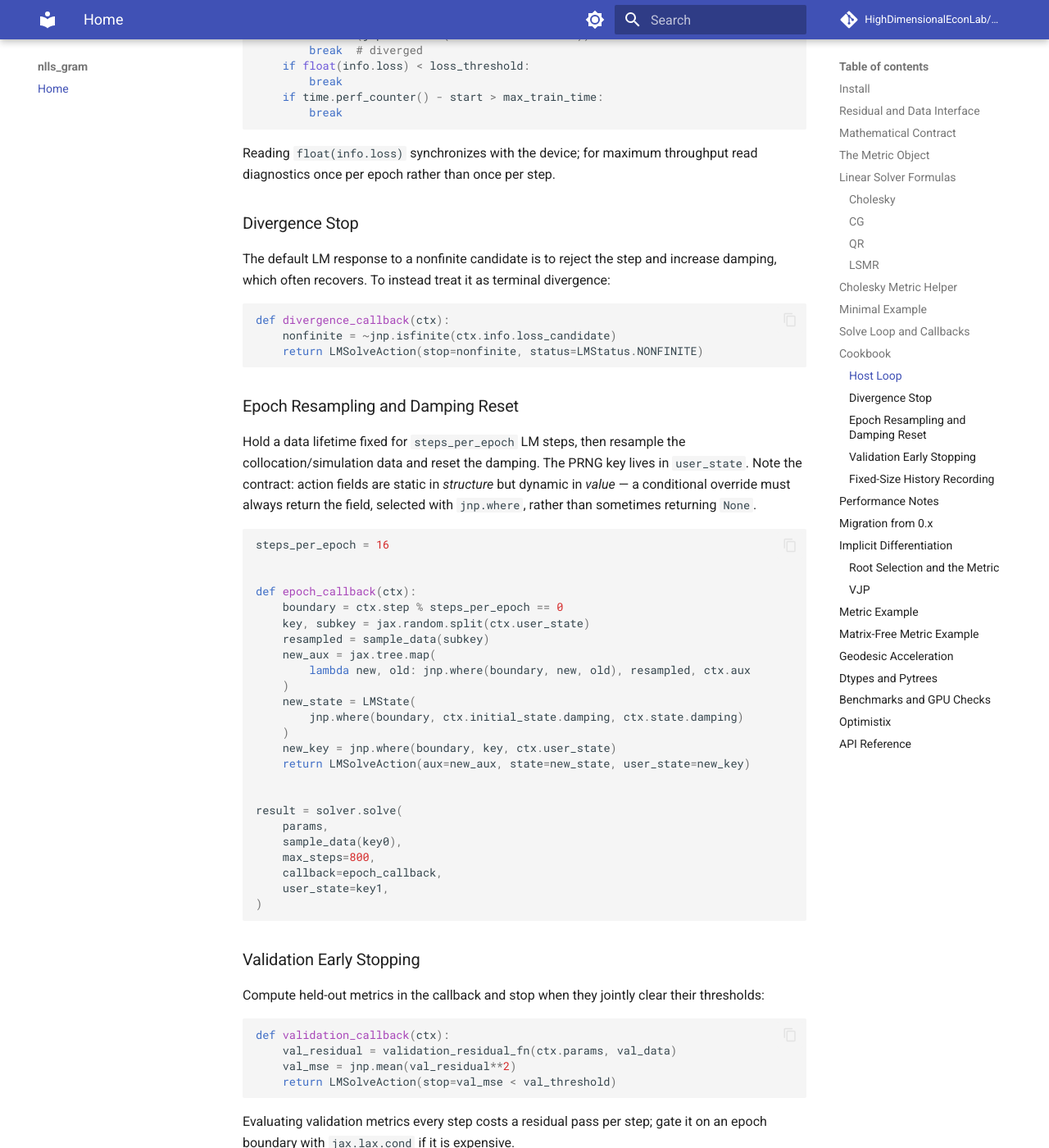
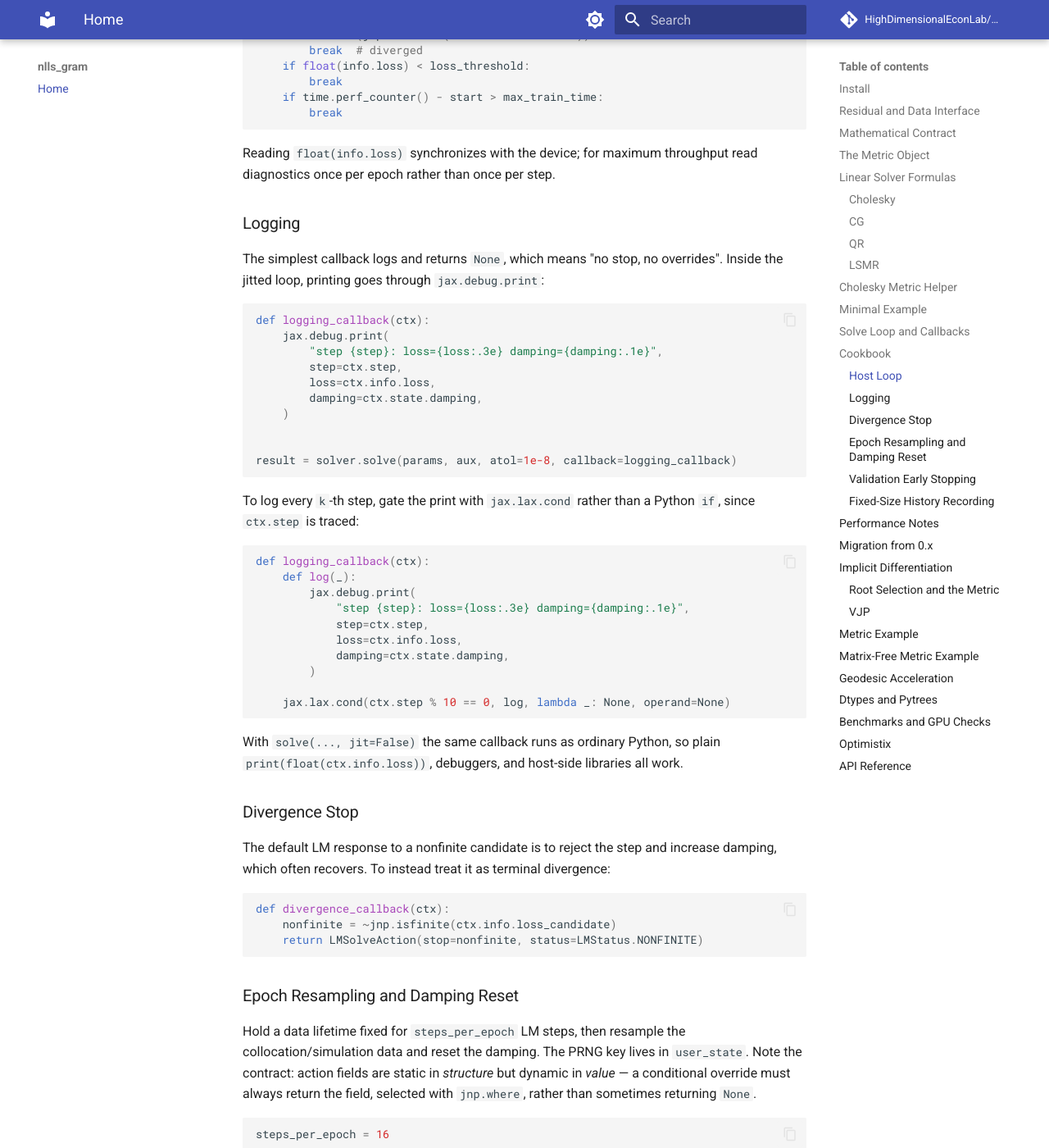
Before and after one commit to HighDimensionalEconLab/nlls_gram, an MkDocs documentation site: the page built from docs/index.md, in a window 1280 px wide and 1400 px high, scrolled down 8157 px. Shown: the whole window at 82% size. Built offline with MkDocs 1.6.1 and Material for MkDocs 9.7.7, drawn with Linux system fonts in a browser that asks for light colours; comment, search, counter and statistics services are not loaded.

Commit message:
docs: add logging callback recipe to the cookbook
Plain and every-k-steps jax.debug.print variants, plus a test that a
None-returning callback leaves the jitted and python loops untouched.

Co-Authored-By: Mecha Perla (Claude) <noreply@anthropic.com>
Claude-Session: https://claude.ai/code/session_017FY9J1ReVbWEg6B8E9Dghh

````diff
--- a/docs/index.md
+++ b/docs/index.md
@@ -370,6 +370,44 @@ for step in range(max_steps):
 
 Reading `float(info.loss)` synchronizes with the device; for maximum
 throughput read diagnostics once per epoch rather than once per step.
+
+### Logging
+
+The simplest callback logs and returns `None`, which means "no stop, no
+overrides". Inside the jitted loop, printing goes through `jax.debug.print`:
+
+```python
+def logging_callback(ctx):
+    jax.debug.print(
+        "step {step}: loss={loss:.3e} damping={damping:.1e}",
+        step=ctx.step,
+        loss=ctx.info.loss,
+        damping=ctx.state.damping,
+    )
+
+
+result = solver.solve(params, aux, atol=1e-8, callback=logging_callback)
+```
+
+To log every `k`-th step, gate the print with `jax.lax.cond` rather than a
+Python `if`, since `ctx.step` is traced:
+
+```python
+def logging_callback(ctx):
+    def log(_):
+        jax.debug.print(
+            "step {step}: loss={loss:.3e} damping={damping:.1e}",
+            step=ctx.step,
+            loss=ctx.info.loss,
+            damping=ctx.state.damping,
+        )
+
+    jax.lax.cond(ctx.step % 10 == 0, log, lambda _: None, operand=None)
+```
+
+With `solve(..., jit=False)` the same callback runs as ordinary Python, so
+plain `print(float(ctx.info.loss))`, debuggers, and host-side libraries all
+work.
 
 ### Divergence Stop
 
````
Also changed, not shown: 1 other file.
